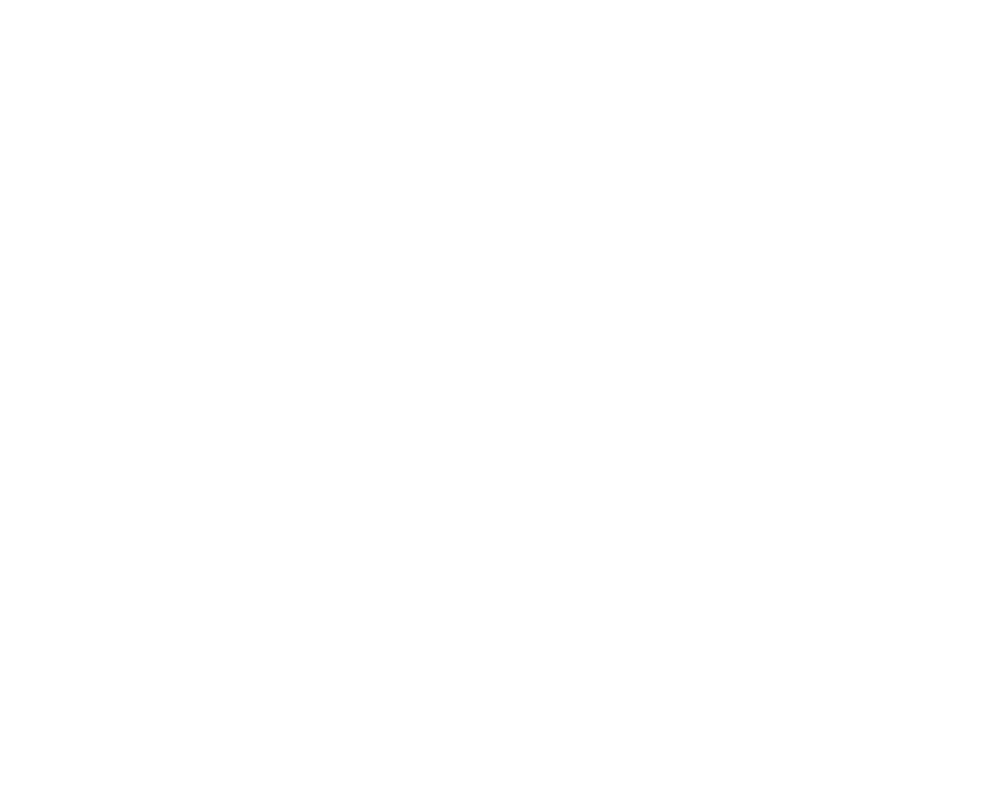
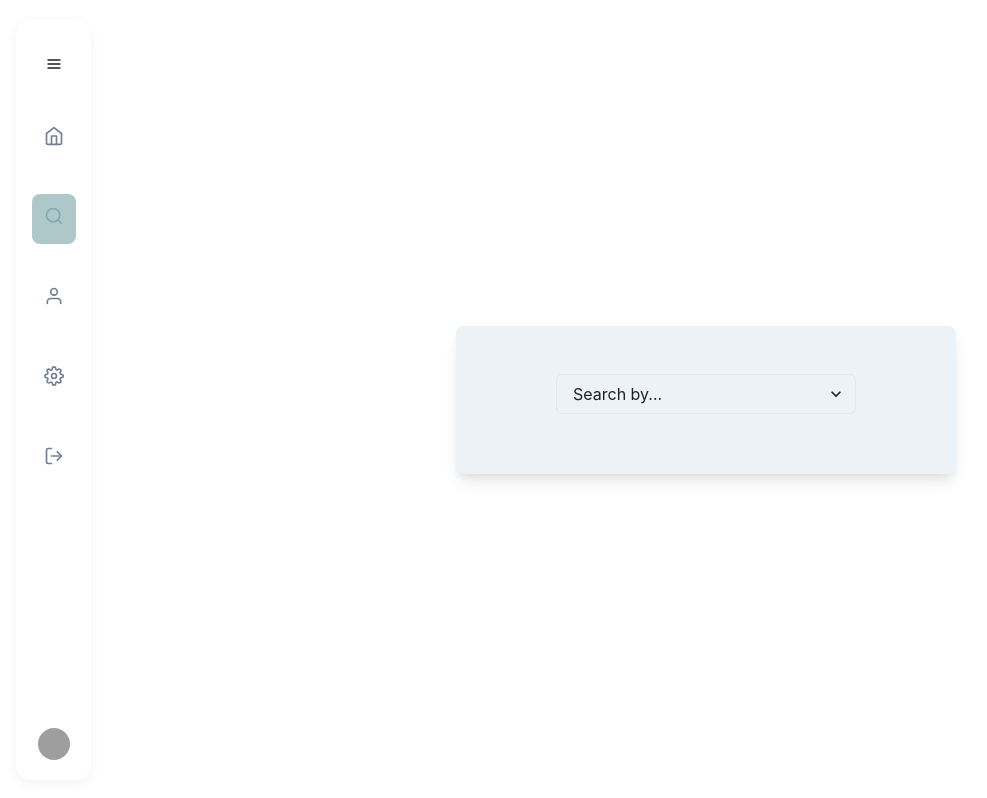
Before and after one commit to aramk-hub/GetRecs, a React (Create React App) app in the folder client/: page /search in a window 1280 px wide. Before the commit this address had no page. Shown: the whole page, without its empty margins (4-991 px from the left). Built offline with nearby package versions, Linux system fonts and the light colour scheme; grey boxes are pictures that could not be loaded.

Commit message:
centered screen, corrected input box; moving to search call on artist/albums

```diff
--- a/client/src/App.js
+++ b/client/src/App.js
@@ -8,7 +8,7 @@
 import { Button, ButtonGroup, ChakraProvider, Stack, extendTheme } from '@chakra-ui/react'
 import SignIn from './pages/SignIn';
 import Sidebar from './components/Sidebar';
-import About from './pages/About';
+import Search from './pages/Search';
 import Logout from './pages/Logout';
 import { FiLogOut } from 'react-icons/fi';
 
@@ -60,15 +60,15 @@
     <div className="App">
     <Router>
 
-      <div className="content">
+      {/* <div className="content"> */}
 
         <Routes>
           <Route exact path="/" element={<SignIn/>}/>
-          <Route path="/about" element={<About/>}/>
+          <Route path="/search" element={<Search/>}/>
           <Route path="logout" element={<Logout/>}/>
         </Routes>
 
-      </div>
+      {/* </div> */}
 
 
     </Router>
--- a/client/src/components/NavItem.js
+++ b/client/src/components/NavItem.js
@@ -27,7 +27,7 @@
             w="100%"
             alignItems={navSize == "small" ? "center" : "flex-start"}
         >
-            <Menu placement="right">
+            <Menu placement="left">
                 <Link
                     href={href}
                     backgroundColor={active && "#AEC8CA"}
@@ -43,7 +43,7 @@
                         </Flex>
                     </MenuButton>
                 </Link>
-                <MenuList
+                {/* <MenuList
                     py={0}
                     border="none"
                     w={200}
@@ -51,7 +51,7 @@
                     ml={5}
                 >
                     <NavHoverBox title={title} icon={icon} description={description} />
-                </MenuList>
+                </MenuList> */}
             </Menu>
         </Flex>
     )
--- a/client/src/components/Sidebar.js
+++ b/client/src/components/Sidebar.js
@@ -19,9 +19,11 @@
 import NavItem from './NavItem'
 
 export default function Sidebar() {
-    const [navSize, changeNavSize] = useState("large")
+    const [navSize, changeNavSize] = useState("small")
     return (
         <Flex
+            gridColumn="1"
+            gridTemplateColumns="1 fr 1fr"
             pos="sticky"
             left="5"
             h="95vh"
@@ -36,7 +38,7 @@
                 p="5%"
                 flexDir="column"
                 w="100%"
-                alignItems={navSize == "small" ? "center" : "flex-start"}
+                alignItems={navSize === "small" ? "center" : "flex-start"}
                 as="nav"
             >
                 <IconButton
@@ -45,14 +47,14 @@
                     _hover={{ background: 'none' }}
                     icon={<FiMenu />}
                     onClick={() => {
-                        if (navSize == "small")
+                        if (navSize === "small")
                             changeNavSize("large")
                         else
                             changeNavSize("small")
                     }}
                 />
                 <NavItem navSize={navSize} icon={FiHome} title="Dashboard" description="This is the description for the dashboard." />
-                <NavItem navSize={navSize} icon={FiSearch} title="Search" active href="/about"/>
+                <NavItem navSize={navSize} icon={FiSearch} title="Search" active href="/search"/>
                 <NavItem navSize={navSize} icon={FiUser} title="User Profile"/>
                 <NavItem navSize={navSize} icon={FiSettings} title="Settings" />
                 <NavItem navSize={navSize} icon={FiLogOut} title="Logout" href="/logout"/>
@@ -62,13 +64,13 @@
                 p="5%"
                 flexDir="column"
                 w="100%"
-                alignItems={navSize == "small" ? "center" : "flex-start"}
+                alignItems={navSize === "small" ? "center" : "flex-start"}
                 mb={4}
             >
-                <Divider display={navSize == "small" ? "none" : "flex"} />
+                <Divider display={navSize === "small" ? "none" : "flex"} />
                 <Flex mt={4} align="center">
                     <Avatar size="sm" src="avatar-1.jpg" />
-                    <Flex flexDir="column" ml={4} display={navSize == "small" ? "none" : "flex"}>
+                    <Flex flexDir="column" ml={4} display={navSize === "small" ? "none" : "flex"}>
                         <Heading as="h3" size="sm">User Name</Heading>
                         <Text color="gray">Admin</Text>
                     </Flex>
--- a/client/src/pages/About.js
+++ /dev/null
@@ -1,94 +0,0 @@
-import React from "react";
-import {
-    Icon,
-    Box,
-    StackDivider,
-    Select,
-    Flex,
-    extendTheme,
-    Link,
-    Heading,
-    Input,
-    Image,
-    Button,
-    FormControl,
-    FormLabel,
-    Switch,
-    useColorMode,
-    useColorModeValue,
-    VStack,
-    InputGroup,
-    InputLeftElement
-  } from '@chakra-ui/react';
-import {
-    FiDisc,
-    FiHome,
-    FiUsers,
-    FiSettings,
-    FiLogOut,
-    FiSearch
-} from 'react-icons/fi'
-
-import { useState, Fragment } from "react";
-import { BrowserRouter as Router, Routes, Route }
-    from 'react-router-dom';
-import Sidebar from "../components/Sidebar";
-import SignIn from './SignIn';
-
-
-
-const About = () => {
-
-    const [select,setSelect]= useState();
-    const formBackground = useColorModeValue('gray.100', 'gray.700');
-
-    const artistOrAlbum = (e) => {
-        console.log("HELLOOOOOO");
-        setSelect(e.target.value);
-    }
-
-    return (
-        <div className="search">
-            <Sidebar/>
-            <Flex h="100vh" alignItems={"center"} justifyContent={"center"}>
-                <Flex
-                    flexDirection="column"
-                    bg={formBackground}
-                    p={12}
-                    borderRadius={8}
-                    boxShadow="lg"
-                >
-                    <VStack
-                        divider={<StackDivider borderColor='gray.200' />}
-                        spacing={4}
-                        align='stretch'
-                    >
-                        <Fragment>
-                            <Select h='40px' mb={3} placeholder="Search by..." onChange={artistOrAlbum}>
-                                <option value='artists'>Artists</option>
-                                <option value='albums'>Albums</option>
-                            </Select>
-                            {select === 'artists' ?
-                                <InputGroup >
-                                    <InputLeftElement pointerEvents='none'>
-                                    <Icon as={FiUsers} color={"gray.500"} />
-                                    </InputLeftElement>
-                                    <Input placeholder='The Beatles, Pink Floyd' />
-                                </InputGroup>
-                                :
-                                <InputGroup>
-                                    <InputLeftElement pointerEvents='none'>
-                                    <Icon as={FiDisc} color={"gray.500"} />
-                                    </InputLeftElement>
-                                    <Input placeholder='Abbey Road, Bleach' />
-                                </InputGroup>
-                            }
-                        </Fragment>
-                    </VStack>
-                </Flex>
-            </Flex>
-        </div>
-    );
-};
-
-export default About;
--- /dev/null
+++ b/client/src/pages/Search.js
@@ -0,0 +1,104 @@
+import React from "react";
+import {
+    Icon,
+    Box,
+    StackDivider,
+    Select,
+    Flex,
+    extendTheme,
+    Link,
+    Heading,
+    Input,
+    Image,
+    Button,
+    FormControl,
+    FormLabel,
+    Switch,
+    Spacer,
+    useColorMode,
+    useColorModeValue,
+    VStack,
+    InputGroup,
+    InputLeftElement
+  } from '@chakra-ui/react';
+import {
+    FiDisc,
+    FiHome,
+    FiUsers,
+    FiSettings,
+    FiLogOut,
+    FiSearch
+} from 'react-icons/fi'
+
+import { useState, Fragment } from "react";
+import { BrowserRouter as Router, Routes, Route }
+    from 'react-router-dom';
+import Sidebar from "../components/Sidebar";
+import SignIn from './SignIn';
+import './search.css'
+
+
+
+const Search = () => {
+
+    const [select,setSelect]= useState();
+    const formBackground = useColorModeValue('gray.100', 'gray.700');
+
+    const artistOrAlbum = (e) => {
+        console.log("HELLOOOOOO");
+        setSelect(e.target.value);
+    }
+
+    return (
+        <div>
+            <div className="search">
+                <Sidebar />
+                <Flex h="100vh" alignItems={"center"} justifyContent={"center"} gridColumn="2">
+                    <Flex
+                        alignItems={"center"}
+                        justifyContent={"center"}
+
+                        w='500px'
+                        flexDirection="column"
+                        bg={formBackground}
+                        p={12}
+                        borderRadius={8}
+                        boxShadow="lg"
+                    >
+                        <VStack
+                            divider={<StackDivider borderColor='gray.200' />}
+                            spacing={4}
+                            align='stretch'
+                        >
+                            <Fragment>
+                                <Select h='40px' w='300px' mb={3} placeholder="Search by..." onChange={artistOrAlbum}>
+                                    <option value='artists'>Artists</option>
+                                    <option value='albums'>Albums</option>
+                                </Select>
+                                {select === 'artists' ?
+                                    <InputGroup w='300px'>
+                                        <InputLeftElement pointerEvents='none'>
+                                        <Icon as={FiUsers} color={"gray.500"} />
+                                        </InputLeftElement>
+                                        <Input placeholder='The Beatles, Pink Floyd' />
+                                    </InputGroup>
+                                    : (select === 'albums') ?
+                                    <InputGroup>
+                                        <InputLeftElement pointerEvents='none'>
+                                        <Icon as={FiDisc} color={"gray.500"} />
+                                        </InputLeftElement>
+                                        <Input placeholder='Abbey Road, Bleach' />
+                                    </InputGroup>
+                                    :
+                                    null
+                                }
+                            </Fragment>
+                        </VStack>
+                    </Flex>
+                </Flex>
+            </div>
+        </div>
+    );
+};
+
+export default Search;
--- a/client/src/pages/SignIn.js
+++ b/client/src/pages/SignIn.js
@@ -46,7 +46,7 @@
     setToken(token);
     console.log(token);
 
-    {token ? navigate('/about') : navigate('/')};
+    {token ? navigate('/search') : navigate('/')};
 
   }, []);
 
@@ -67,9 +67,7 @@
         <Heading mb={6}>Log In</Heading>
 
         <Button colorScheme="brand" mb={8} onClick={handleClick}>
-          <Flex>
-          <Image src={logo} boxSize='25px'/> Sign in with Spotify
-          </Flex>
+          <Image src={logo} boxSize='25px'/> &nbsp; Sign in with Spotify
         </Button>
         <FormControl display="flex" alignItems="center">
           <FormLabel htmlFor="dark_mode" mb="0">
--- /dev/null
+++ b/client/src/pages/search.css
@@ -0,0 +1,4 @@
+.search {
+    display: grid;
+    grid-template-columns: 140px 1fr;
+  }
```
